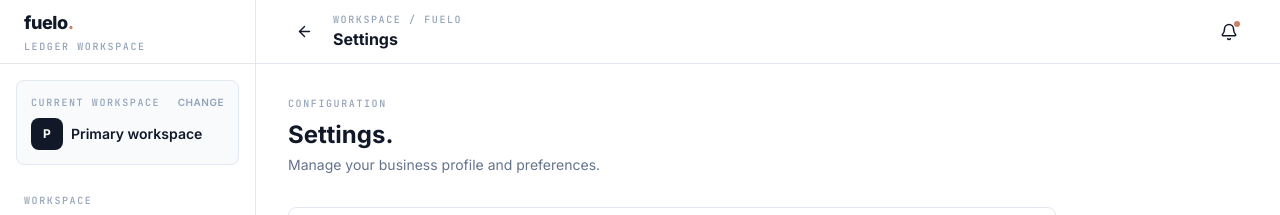
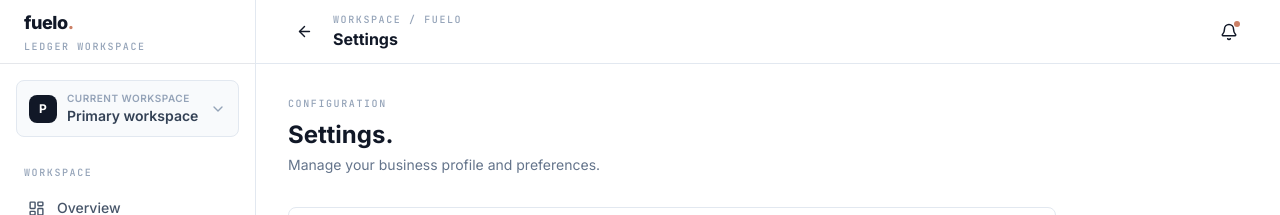
Before and after one commit to meojaswi/Fuelo, a React (Vite) app in the folder frontend/: page /settings in a window 1280 px wide. Shown: the top 215 px of the page. Built offline with nearby package versions, Linux system fonts and the light colour scheme; no server answers; sample sign-in values are in the browser's storage.

Commit message:
Refactor hooks and components to utilize user context and improve workspace handling

```diff
--- a/frontend/src/layouts/AppShell.jsx
+++ b/frontend/src/layouts/AppShell.jsx
@@ -1,6 +1,9 @@
+import { useState } from "react";
 import { NavLink, Link, Routes, Route } from "react-router-dom";
 import {
   BarChart3,
+  Check,
+  ChevronDown,
   LayoutDashboard,
   List,
   LogOut,
@@ -24,8 +27,14 @@ import WorkspacesPage from "../pages/WorkspacesPage";
 import SettingsPage from "../pages/SettingsPage";
 
 export default function AppShell() {
-  const { user, logout } = useAuth();
-  const workspace = user?.workspace?.name || user?.workspaceName || "Primary workspace";
+  const { user, workspaces, logout } = useAuth();
+  const [workspaceMenuOpen, setWorkspaceMenuOpen] = useState(false);
+  const workspace =
+    user?.businessName || user?.workspace?.name || user?.workspaceName || "Primary workspace";
+  const workspaceList = workspaces?.length
+    ? workspaces
+    : [{ workspaceId: user?.workspaceId, businessName: workspace }];
+
   return (
     <div className="min-h-screen bg-white">
       <aside className="fixed inset-y-0 left-0 hidden w-64 border-r border-slate-200 bg-white md:block">
@@ -38,23 +47,86 @@ export default function AppShell() {
           </Link>
         </div>
         <div className="p-4">
-          <Link
-            to="/workspaces"
-            className="block mb-7 rounded-[8px] border border-slate-200 bg-slate-50 p-3.5 hover:border-slate-300 transition group"
-          >
-            <div className="flex items-center justify-between">
-              <p className="mono-label">Current workspace</p>
-              <span className="text-[10px] text-slate-400 group-hover:text-fuelo-ink font-semibold uppercase tracking-wider">
-                Change
-              </span>
-            </div>
-            <div className="mt-2 flex items-center gap-2">
-              <span className="grid h-8 w-8 place-items-center rounded-[8px] bg-fuelo-ink text-xs font-bold text-white">
+          <div className="relative mb-7">
+            <button
+              type="button"
+              onClick={() => setWorkspaceMenuOpen((open) => !open)}
+              className="flex w-full items-center gap-2.5 rounded-[8px] border border-slate-200 bg-slate-50 px-3 py-2.5 text-left transition hover:border-slate-300 hover:bg-slate-100"
+            >
+              <span className="grid h-7 w-7 place-items-center rounded-[8px] bg-fuelo-ink text-xs font-bold text-white">
                 {workspace[0]}
               </span>
-              <span className="truncate text-sm font-semibold">{workspace}</span>
+
+              <span className="min-w-0 flex-1">
+                <span className="block text-[10px] font-semibold uppercase tracking-wider text-slate-400">
+                  Current workspace
+                </span>
+                <span className="block truncate text-sm font-semibold text-slate-700">
+                  {workspace}
+                </span>
+              </span>
+
+              <ChevronDown
+                className={`h-4 w-4 shrink-0 text-slate-400 transition-transform duration-200 ${
+                  workspaceMenuOpen ? "rotate-180" : ""
+                }`}
+              />
+            </button>
+
+            <div
+              className={`absolute left-0 right-0 top-full z-20 mt-2 origin-top overflow-hidden rounded-[8px] border border-slate-200 bg-white shadow-lg transition-all duration-200 ${
+                workspaceMenuOpen
+                  ? "scale-100 translate-y-0 opacity-100"
+                  : "pointer-events-none scale-95 -translate-y-1 opacity-0"
+              }`}
+            >
+              <div className="px-2 pb-2 pt-3">
+                <p className="mono-label px-2 pb-2 text-slate-400">Workspaces</p>
+
+                {workspaceList.slice(0, 4).map((ws) => {
+                  const name = ws.businessName || ws.name || "Workspace";
+                  const vertical = ws.verticalType || "Workspace";
+                  const isActive = ws.workspaceId === user?.workspaceId || name === workspace;
+
+                  return (
+                    <Link
+                      key={ws.workspaceId || name}
+                      to="/workspaces"
+                      onClick={() => setWorkspaceMenuOpen(false)}
+                      className={`flex w-full items-center gap-3 rounded-[8px] px-2.5 py-2.5 text-left transition ${
+                        isActive ? "bg-fuelo-coral/10" : "hover:bg-slate-50"
+                      }`}
+                    >
+                      <span className="grid h-7 w-7 place-items-center rounded-[8px] bg-slate-100 text-xs font-bold text-slate-600">
+                        {name.charAt(0)}
+                      </span>
+
+                      <span className="min-w-0 flex-1">
+                        <span className="block truncate text-sm font-medium text-slate-700">
+                          {name}
+                        </span>
+                        <span className="mono-label text-[10px] text-slate-400">
+                          {isActive ? "Active" : vertical}
+                        </span>
+                      </span>
+
+                      {isActive && <Check className="h-4 w-4 shrink-0 text-fuelo-coral" />}
+                    </Link>
+                  );
+                })}
+              </div>
+
+              <div className="border-t border-slate-200 px-3 py-3">
+                <Link
+                  to="/workspaces"
+                  onClick={() => setWorkspaceMenuOpen(false)}
+                  className="block text-[10px] font-semibold uppercase tracking-wider text-slate-500 transition hover:text-fuelo-ink"
+                >
+                  Manage workspaces →
+                </Link>
+              </div>
             </div>
-          </Link>
+          </div>
           <p className="mono-label px-2">Workspace</p>
           <nav className="mt-2 space-y-1">
             <Item to="/" icon={LayoutDashboard} label="Overview" />
--- a/frontend/src/pages/SettingsPage.jsx
+++ b/frontend/src/pages/SettingsPage.jsx
@@ -1,4 +1,4 @@
-import { useState } from "react";
+import { useEffect, useState } from "react";
 import { AlertCircle, Plus, Trash2, CheckCircle2 } from "lucide-react";
 import { useAuth } from "../context/AuthContext";
 import { updateDealerRequest } from "../api/dealer.api";
@@ -15,6 +15,11 @@ export default function SettingsPage() {
 
   // Items State
   const [itemTypes, setItemTypes] = useState(user?.config?.itemTypes || []);
+
+  useEffect(() => {
+    setBusinessName(user?.businessName || "");
+    setItemTypes(user?.config?.itemTypes || []);
+  }, [user?.businessName, user?.config?.itemTypes]);
   const [newItemName, setNewItemName] = useState("");
   const [itemsLoading, setItemsLoading] = useState(false);
   const [itemsMessage, setItemsMessage] = useState(null);
@@ -34,7 +39,10 @@ export default function SettingsPage() {
       updateSession({ dealer: data });
       setProfileMessage({ type: "success", text: "Profile updated successfully." });
     } catch (err) {
-      setProfileMessage({ type: "error", text: err.response?.data?.error || "Failed to update profile." });
+      setProfileMessage({
+        type: "error",
+        text: err.response?.data?.error || "Failed to update profile.",
+      });
     } finally {
       setProfileLoading(false);
     }
@@ -72,7 +80,10 @@ export default function SettingsPage() {
       updateSession({ dealer: data });
       setItemsMessage({ type: "success", text: "Item removed successfully." });
     } catch (err) {
-      setItemsMessage({ type: "error", text: err.response?.data?.error || "Failed to remove item." });
+      setItemsMessage({
+        type: "error",
+        text: err.response?.data?.error || "Failed to remove item.",
+      });
     } finally {
       setItemsLoading(false);
     }
@@ -88,7 +99,10 @@ export default function SettingsPage() {
       setNewPassword("");
       setSecurityMessage({ type: "success", text: "Password changed successfully." });
     } catch (err) {
-      setSecurityMessage({ type: "error", text: err.response?.data?.error || "Failed to change password." });
+      setSecurityMessage({
+        type: "error",
+        text: err.response?.data?.error || "Failed to change password.",
+      });
     } finally {
       setSecurityLoading(false);
     }
@@ -117,7 +131,9 @@ export default function SettingsPage() {
             />
           </div>
           <div>
-            <label className="block text-sm font-semibold mb-1 text-slate-500">Vertical Type (Read-only)</label>
+            <label className="block text-sm font-semibold mb-1 text-slate-500">
+              Vertical Type (Read-only)
+            </label>
             <input
               type="text"
               value={user?.verticalType || ""}
@@ -126,13 +142,21 @@ export default function SettingsPage() {
             />
           </div>
           {profileMessage && (
-            <div className={`flex items-center gap-2 text-sm font-medium ${profileMessage.type === 'error' ? 'text-red-600' : 'text-emerald-600'}`}>
-              {profileMessage.type === 'error' ? <AlertCircle size={16} /> : <CheckCircle2 size={16} />}
+            <div
+              className={`flex items-center gap-2 text-sm font-medium ${profileMessage.type === "error" ? "text-red-600" : "text-emerald-600"}`}
+            >
+              {profileMessage.type === "error" ? (
+                <AlertCircle size={16} />
+              ) : (
+                <CheckCircle2 size={16} />
+              )}
               {profileMessage.text}
             </div>
           )}
           <div className="flex justify-end pt-2">
-            <Button type="submit" disabled={profileLoading}>Save Changes</Button>
+            <Button type="submit" disabled={profileLoading}>
+              Save Changes
+            </Button>
           </div>
         </form>
       </div>
@@ -141,7 +165,9 @@ export default function SettingsPage() {
       <div className="panel p-6">
         <div className="mb-4">
           <h3 className="font-bold text-lg">Item Types</h3>
-          <p className="text-sm text-slate-500">Configure the inventory items available for transactions in this workspace.</p>
+          <p className="text-sm text-slate-500">
+            Configure the inventory items available for transactions in this workspace.
+          </p>
         </div>
 
         <div className="space-y-3 mb-6">
@@ -149,7 +175,10 @@ export default function SettingsPage() {
             <div className="text-sm text-slate-400 italic py-2">No item types configured.</div>
           ) : (
             itemTypes.map((item, idx) => (
-              <div key={idx} className="flex items-center justify-between rounded-[8px] border border-slate-200 p-3 bg-slate-50">
+              <div
+                key={idx}
+                className="flex items-center justify-between rounded-[8px] border border-slate-200 p-3 bg-slate-50"
+              >
                 <span className="font-medium text-sm">{item}</span>
                 <button
                   onClick={() => handleRemoveItem(idx)}
@@ -175,13 +204,19 @@ export default function SettingsPage() {
               className="w-full rounded-[8px] border border-slate-200 px-3 py-2 text-sm focus:border-fuelo-ink focus:outline-none"
             />
           </div>
-          <Button type="submit" disabled={itemsLoading || !newItemName.trim()} className="flex items-center gap-2">
+          <Button
+            type="submit"
+            disabled={itemsLoading || !newItemName.trim()}
+            className="flex items-center gap-2"
+          >
             <Plus size={16} /> Add
           </Button>
         </form>
         {itemsMessage && (
-          <div className={`mt-3 flex items-center gap-2 text-sm font-medium ${itemsMessage.type === 'error' ? 'text-red-600' : 'text-emerald-600'}`}>
-            {itemsMessage.type === 'error' ? <AlertCircle size={16} /> : <CheckCircle2 size={16} />}
+          <div
+            className={`mt-3 flex items-center gap-2 text-sm font-medium ${itemsMessage.type === "error" ? "text-red-600" : "text-emerald-600"}`}
+          >
+            {itemsMessage.type === "error" ? <AlertCircle size={16} /> : <CheckCircle2 size={16} />}
             {itemsMessage.text}
           </div>
         )}
@@ -212,13 +247,25 @@ export default function SettingsPage() {
             />
           </div>
           {securityMessage && (
-            <div className={`flex items-center gap-2 text-sm font-medium ${securityMessage.type === 'error' ? 'text-red-600' : 'text-emerald-600'}`}>
-              {securityMessage.type === 'error' ? <AlertCircle size={16} /> : <CheckCircle2 size={16} />}
+            <div
+              className={`flex items-center gap-2 text-sm font-medium ${securityMessage.type === "error" ? "text-red-600" : "text-emerald-600"}`}
+            >
+              {securityMessage.type === "error" ? (
+                <AlertCircle size={16} />
+              ) : (
+                <CheckCircle2 size={16} />
+              )}
               {securityMessage.text}
             </div>
           )}
           <div className="flex justify-end pt-2">
-            <Button type="submit" disabled={securityLoading} className="!bg-red-600 hover:!bg-red-700">Change Password</Button>
+            <Button
+              type="submit"
+              disabled={securityLoading}
+              className="!bg-red-600 hover:!bg-red-700"
+            >
+              Change Password
+            </Button>
           </div>
         </form>
       </div>
```
Also changed, not shown: frontend/src/hooks/useDailySummary.js (+19 -3 lines), frontend/src/hooks/useTransactions.js (+8 -1 lines), frontend/src/pages/InventoryPage.jsx (+8 -28 lines), frontend/src/pages/MessagesPage.jsx (+20 -6 lines).
